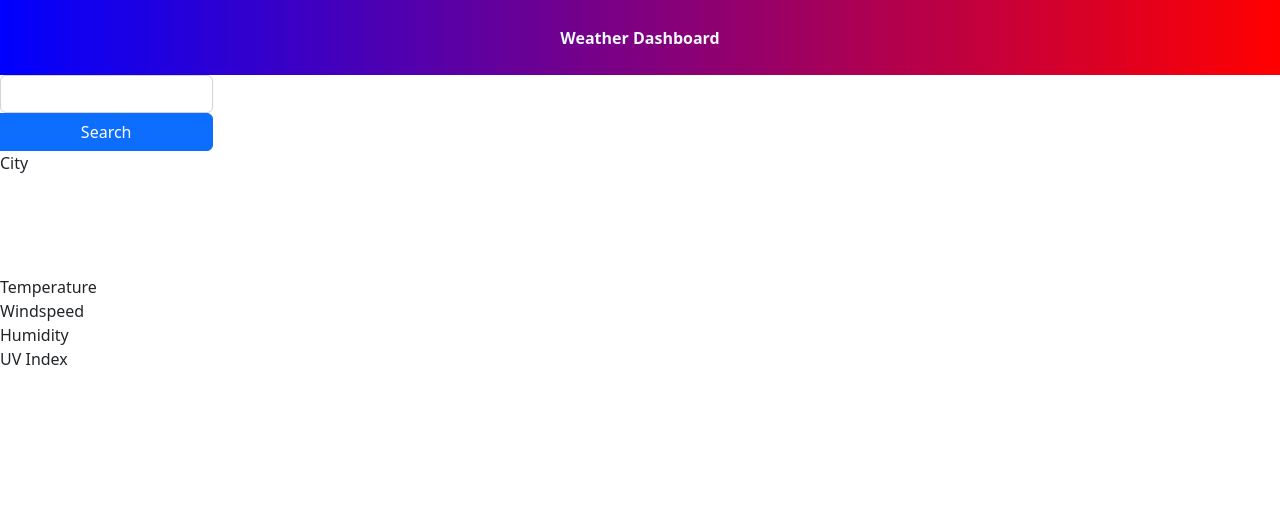
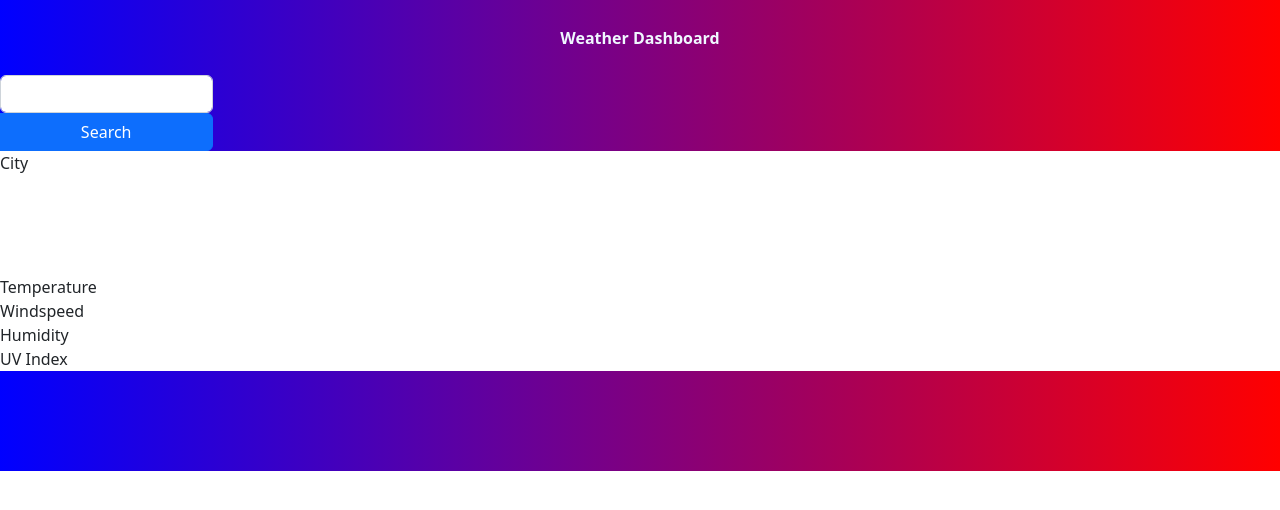
Before and after one commit to ZacharyFeltman/weekly-weather-forecast, a plain HTML site: page index.html in a window 1280 px wide. Drawn offline with nearby package versions, Linux system fonts and the light colour scheme.

Commit message:
fixing some css

```diff
--- a/Assets/css/style.css
+++ b/Assets/css/style.css
@@ -29,3 +29,22 @@ main {
     color: white;
     width: 80px;
 }
+
+.searchFiveDay {
+    display: flex;
+    justify-content: space-between;
+    background-image: linear-gradient(to right, blue, red);
+}
+
+#searchHistory {
+    width: 500px;
+    display: flex;
+    justify-content: space-between;
+}
+
+
+.fiveDayForecast {
+    display: flex;
+    width: 100%;
+    background-image: linear-gradient(to right, blue, red);
+}
--- a/index.html
+++ b/index.html
@@ -1,15 +1,19 @@
 <!DOCTYPE html>
 <html lang="en">
+
 <head>
   <meta charset="UTF-8">
   <meta http-equiv="X-UA-Compatible" content="IE=edge">
   <meta name="viewport" content="width=device-width, initial-scale=1.0">
-    <link rel="stylesheet" href="https://cdn.jsdelivr.net/npm/bootstrap@5.2.0/dist/css/bootstrap.min.css" integrity="sha384-gH2yIJqKdNHPEq0n4Mqa/HGKIhSkIHeL5AyhkYV8i59U5AR6csBvApHHNl/vI1Bx" crossorigin="anonymous">
+  <link rel="stylesheet" href="https://cdn.jsdelivr.net/npm/bootstrap@5.2.0/dist/css/bootstrap.min.css"
+    integrity="sha384-gH2yIJqKdNHPEq0n4Mqa/HGKIhSkIHeL5AyhkYV8i59U5AR6csBvApHHNl/vI1Bx" crossorigin="anonymous">
   <link rel="stylesheet" href="./Assets/css/style.css">
   <title>Document</title>
 </head>
+
 <body>
   <header>Weather Dashboard</header>
+  <div class="searchFiveDay">
     <section class="col-2">
       <div class="input-group">
         <div class="form-outline">
@@ -21,20 +25,26 @@
         </button>
       </div>
     </section>
-    <section class="col-2" id="searchHistory">
+    <section id="searchHistory">
     </section>
+  </div>
 
   <main>
-        <section class="col-10">
-            <label>City</label><div id="city"></div>
+    <section class="currentWeather">
+      <label>City</label>
+      <div id="city"></div>
       <div id="date"></div>
       <div id="icon" class="icon"></div>
-            <label>Temperature</label><div id="temp"></div>
-            <label>Windspeed</label><div id="windspeed"></div>
-            <label>Humidity</label><div id="humidity"></div>
-            <label>UV Index</label><div id="uv"></div>
+      <label>Temperature</label>
+      <div id="temp"></div>
+      <label>Windspeed</label>
+      <div id="windspeed"></div>
+      <label>Humidity</label>
+      <div id="humidity"></div>
+      <label>UV Index</label>
+      <div id="uv"></div>
     </section>
-        <section class="col-10">
+    <section class="fiveDayForecast">
       <!-- <div>five day forecast</div> -->
       <div class="container text-center">
         <div class="row">
@@ -78,7 +88,10 @@
     </section>
   </main>
   <script src="https://cdnjs.cloudflare.com/ajax/libs/moment.js/2.29.4/moment-with-locales.min.js"></script>
-    <script src="https://cdn.jsdelivr.net/npm/bootstrap@5.2.0/dist/js/bootstrap.min.js" integrity="sha384-ODmDIVzN+pFdexxHEHFBQH3/9/vQ9uori45z4JjnFsRydbmQbmL5t1tQ0culUzyK" crossorigin="anonymous"></script>
+  <script src="https://cdn.jsdelivr.net/npm/bootstrap@5.2.0/dist/js/bootstrap.min.js"
+    integrity="sha384-ODmDIVzN+pFdexxHEHFBQH3/9/vQ9uori45z4JjnFsRydbmQbmL5t1tQ0culUzyK"
+    crossorigin="anonymous"></script>
   <script src="./Assets/js/script.js"></script>
 </body>
+
 </html>
```
Lines whose indentation alone changed are shown as unchanged.
